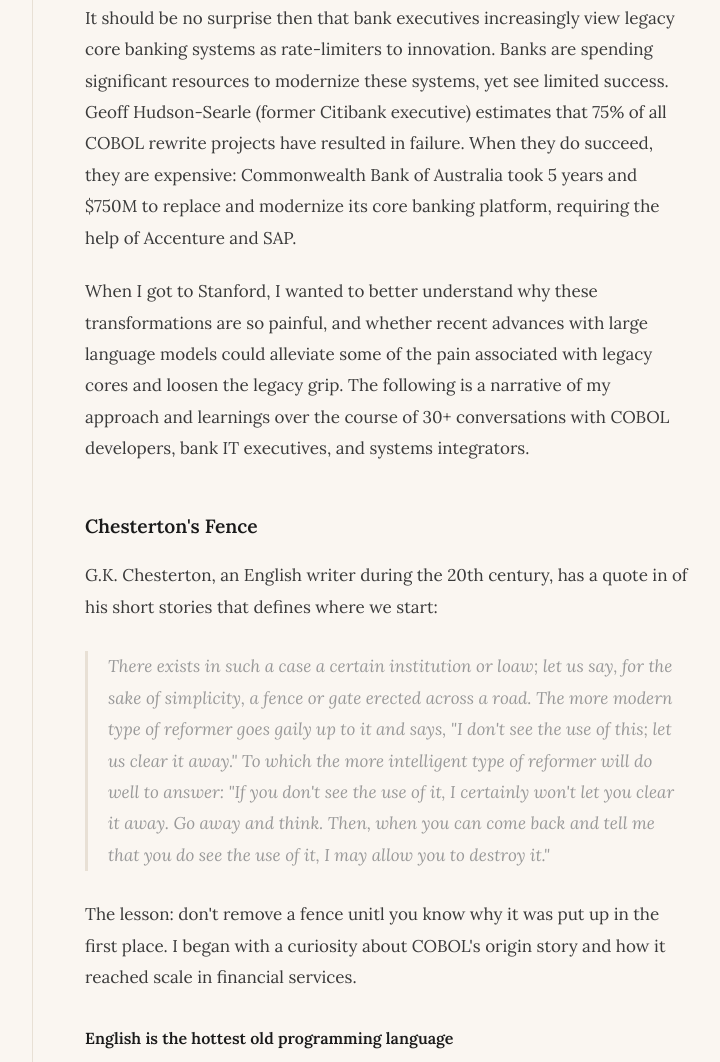
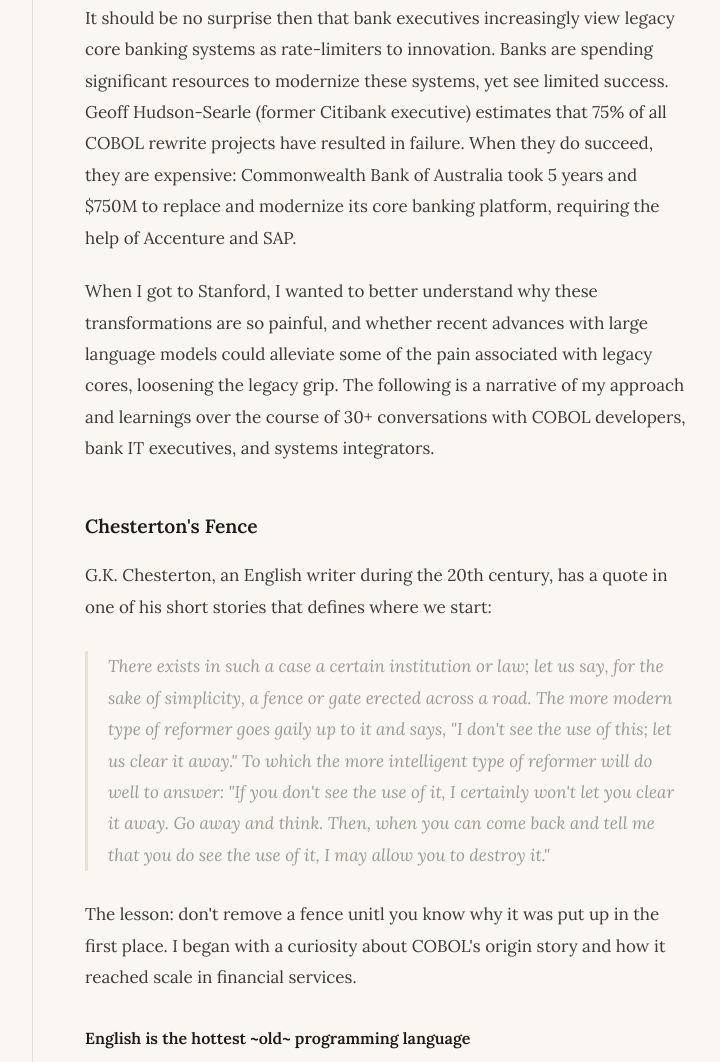
Before and after one commit to shivamapatel/shivamapatel.github.io, an Eleventy site: page src/writing/will-ai-rewrite-cobol.md in a window 1280 px wide. Shown: the part 880-1942 px from the top of the page, without its empty margins (370-1090 px from the left). Built offline with nearby package versions, Linux system fonts and the light colour scheme; Eleventy itself is replaced by a stand-in of ours; files that its build step writes are made by us from their sources.

Commit message:
Chesterton's fence section

```diff
--- a/src/writing/will-ai-rewrite-cobol.md
+++ b/src/writing/will-ai-rewrite-cobol.md
@@ -12,21 +12,21 @@
 - Issuing all types of loans
 - Reporting for financial and regulatory use cases
 
-"Legacy" refers to the fact that many of these systems were originally written in COBOL, or COmmon Business-Oriented Language, a programming language created in the 1950s. Engineers trained in COBOL are approaching retirement, and many universities no longer teach the language, creating a dearth of experts who understand core banking systems. Besides being written in an archaic language, these core banking systems often operate in batch cycles and are monolithic. This poses challenges when banks want to integrate their cores with other modern pieces of technology, which are often cloud-based, modular, and operate in real-time.
+"Legacy" refers to the fact that many of these systems were originally written in COBOL, or &**CO**mmon **B**usiness-**O**riented **L**anguage, a programming language created in the 1950s. Engineers trained in COBOL are approaching retirement, and many universities no longer teach the language, creating a dearth of experts who understand core banking systems. Besides being written in an aging language, these core banking systems often operate in batch cycles and are monolithic. This poses challenges when banks want to integrate their cores with other modern pieces of technology, which are often cloud-based, modular, and operate in real-time.
 
 It should be no surprise then that bank executives increasingly view legacy core banking systems as rate-limiters to innovation. Banks are spending significant resources to modernize these systems, yet see limited success. Geoff Hudson-Searle (former Citibank executive) estimates that 75% of all COBOL rewrite projects have resulted in failure. When they do succeed, they are expensive: Commonwealth Bank of Australia took 5 years and $750M to replace and modernize its core banking platform, requiring the help of Accenture and SAP.
 
-When I got to Stanford, I wanted to better understand why these transformations are so painful, and whether recent advances with large language models could alleviate some of the pain associated with legacy cores and loosen the legacy grip. The following is a narrative of my approach and learnings over the course of 30+ conversations with COBOL developers, bank IT executives, and systems integrators.
+When I got to Stanford, I wanted to better understand why these transformations are so painful, and whether recent advances with large language models could alleviate some of the pain associated with legacy cores, loosening the legacy grip. The following is a narrative of my approach and learnings over the course of 30+ conversations with COBOL developers, bank IT executives, and systems integrators.
 
 ## Chesterton's Fence
 
-G.K. Chesterton, an English writer during the 20th century, has a quote in of his short stories that defines where we start:
+G.K. Chesterton, an English writer during the 20th century, has a quote in one of his short stories that defines where we start:
 
-> There exists in such a case a certain institution or loaw; let us say, for the sake of simplicity, a fence or gate erected across a road. The more modern type of reformer goes gaily up to it and says, "I don't see the use of this; let us clear it away." To which the more intelligent type of reformer will do well to answer: "If you don't see the use of it, I certainly won't let you clear it away. Go away and think. Then, when you can come back and tell me that you do see the use of it, I may allow you to destroy it."
+> There exists in such a case a certain institution or law; let us say, for the sake of simplicity, a fence or gate erected across a road. The more modern type of reformer goes gaily up to it and says, "I don't see the use of this; let us clear it away." To which the more intelligent type of reformer will do well to answer: "If you don't see the use of it, I certainly won't let you clear it away. Go away and think. Then, when you can come back and tell me that you do see the use of it, I may allow you to destroy it."
 
 The lesson: don't remove a fence unitl you know why it was put up in the first place. I began with a curiosity about COBOL's origin story and how it reached scale in financial services.
 
-### English is the hottest **old** programming language
+### English is the hottest **~old~** programming language
 
 COBOL emerged in the late 1950s as a response to the following question: *how do we make programming accessible to non-technical business managers?* Grace Hopper, a computer scientist known for developing the first compiler, believed that potential business users of technology were alienated by programming languages that resembled mathematics, like FORTRAN and ALGOL. Her thesis was that the mathematical nature of these other languages was slowing enterprise adoption of computing altogether.
 
@@ -39,3 +39,7 @@
 COBOL's readability by business audiences played a role in its widespread adoption, as did a few other factors. First, because COBOL was a standardized language across hardware providers, applications written in COBOL were portable, increasing their reach. Secondly, the government's involvement in the creation of COBOL helped fuel its adoption in federal, financial, and healthcare sectors. And thirdly, COBOL was optimized for batch processing transactions at scale. COBOL was tightly coupled with IBM Z mainframes, leading to efficiency in handling massive batches of data faster than other languages.
 
 There is an astonishing estimate of 800 billion lines of COBOL in daily production use worldwide, across sectors. Within financial services specifically, COBOL is estimated to power 95% of all ATM transactions and 80% of in-person credit card swipes. Tell me that isn't scale.
+
+## Challenges
+
+[To be continued]
```
